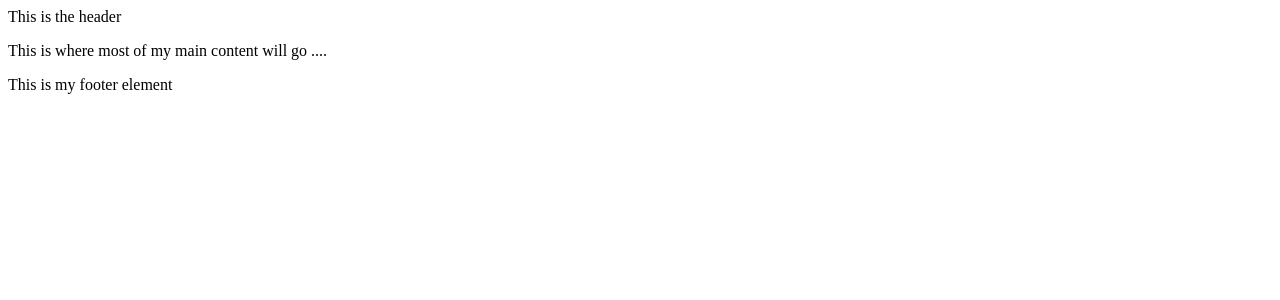
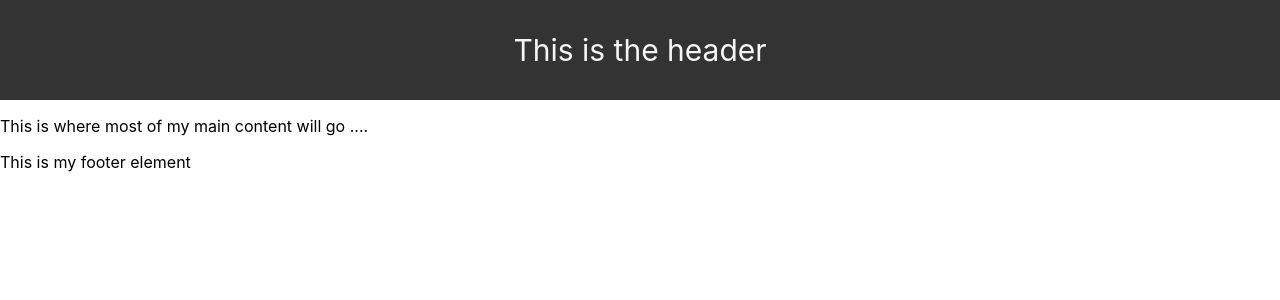
Before and after one commit to userforbidden/reactpractice, a React (Create React App) app in the folder todo-list/: page / in a window 1280 px wide. Shown: the top 300 px of the page. Built offline with nearby package versions, Linux system fonts and the light colour scheme.

Commit message:
12. Added some stylings to the app components

```diff
--- a/todo-list/src/components/App.js
+++ b/todo-list/src/App.js
@@ -1,7 +1,7 @@
 import React from 'react'
-import Footer from "./Footer"
-import Header from "./Header"
-import MainContent from "./MainContent"
+import Footer from "./components/Footer"
+import Header from "./components/Header"
+import MainContent from "./components/MainContent"
 
 function App(){
     return (
--- a/todo-list/src/components/Header.js
+++ b/todo-list/src/components/Header.js
@@ -2,7 +2,7 @@ import React from "react";
 
 function Header(){
     return (
-        <header>This is the header</header>
+        <header className="navbar">This is the header</header>
     )
 }
 export default Header
--- a/todo-list/src/index.js
+++ b/todo-list/src/index.js
@@ -1,7 +1,8 @@
 import React from 'react';
 import ReactDOM from 'react-dom';
+import './style.css';
 
-import App from "./components/App"
+import App from "./App"
 
 ReactDOM.render(
     <App/>,
--- a/todo-list/src/style.css
+++ b/todo-list/src/style.css
@@ -1,3 +1,4 @@
+
 body {
   margin: 0;
   font-family: -apple-system, BlinkMacSystemFont, 'Segoe UI', 'Roboto', 'Oxygen',
@@ -7,6 +8,18 @@ body {
   -moz-osx-font-smoothing: grayscale;
 }
 
+.navbar {
+  height: 100px;
+  background-color: #333333;
+  color: whitesmoke;
+  margin-bottom: 15px;
+  text-align: center;
+  font-size: 30px;
+  display: flex;
+  justify-content: center;
+  align-items: center;
+}
+
 code {
   font-family: source-code-pro, Menlo, Monaco, Consolas, 'Courier New',
     monospace;
```
